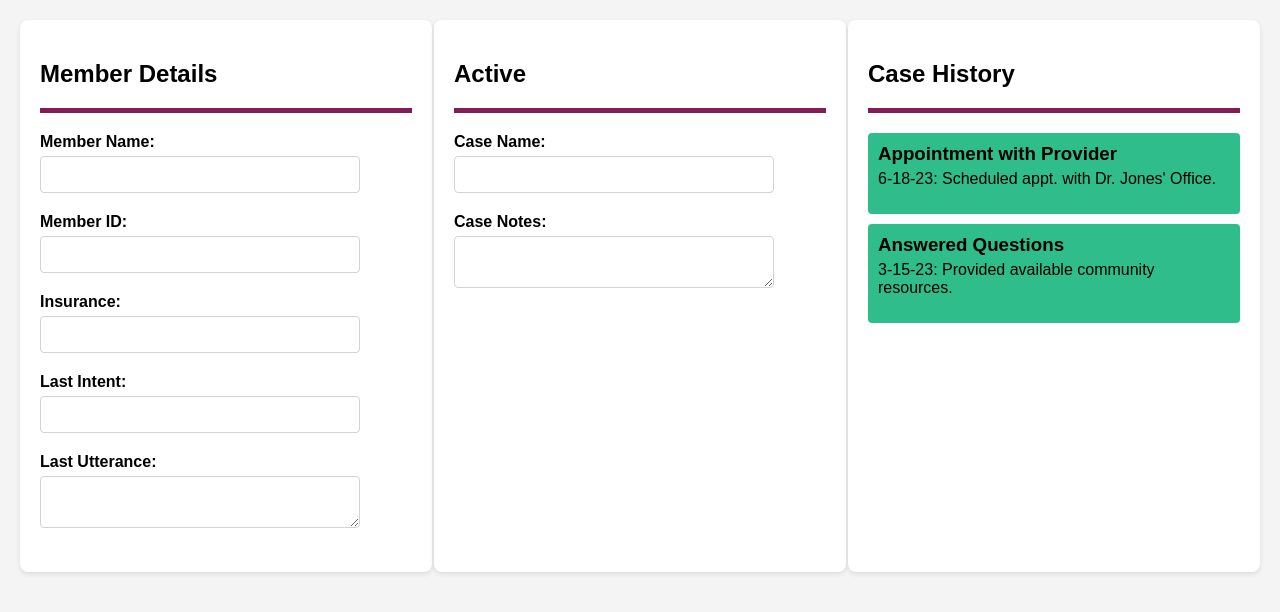
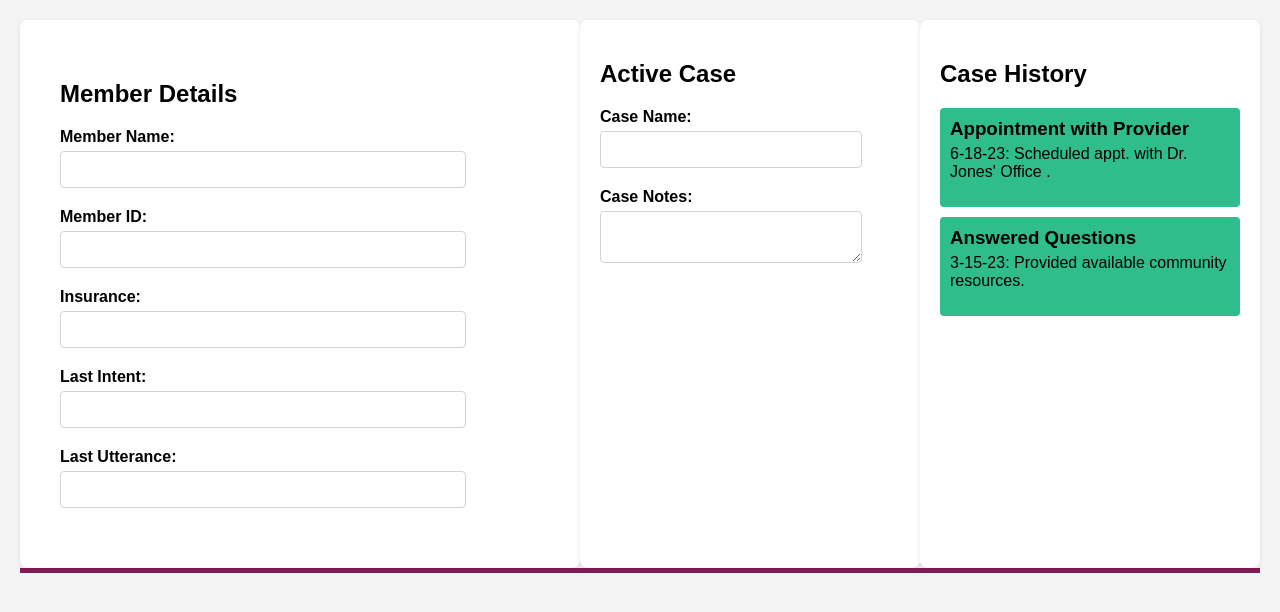
Before and after one commit to stoltenbergpeter/lucet-health, a plain HTML site: page index.html in a window 1280 px wide. Drawn offline with Linux system fonts and the light colour scheme.

Commit message:
Update index.html

```diff
--- a/index.html
+++ b/index.html
@@ -5,10 +5,9 @@
 </head>
 <body>
   <div class="container">
-    <div class="card">
+    <div class="form-card">
       <div class="card-content">
         <h2>Member Details</h2>
-         <div class="header-divider"></div>
         <form>
           <div class="field">
             <label for="text-input">Member Name:</label>
@@ -27,19 +26,15 @@
             <input type="text" id="last-intent" name="last-intent">
           </div>
           <div class="field">
-          <div class="long_field">
-        <label for="textarea">Last Utterance:</label>
-        <textarea id="last-utterance" name="last-utterance"></textarea>
-      </div>
+            <label for="text-input">Last Utterance:</label>
+            <input type="text" id="last-utterance" name="last-utterance">
           </div>
         </form>
       </div>
     </div>
 
     <div class="card">
-      <h2>Active
-      </h2>
-       <div class="header-divider"></div>
+      <h2>Active Case</h2>
       <div class="long_field">
         <label for="text-input">Case Name:</label>
         <input type="text" id="case-name" name="case-name">
@@ -52,11 +47,10 @@
 
     <div class="card">
       <h2>Case History</h2>
-       <div class="header-divider"></div>
       <div class="cases">
         <div class="case active">
           <h3>Appointment with Provider</h3>
-          <p>6-18-23: Scheduled appt. with Dr. Jones' Office.</p>
+          <p>6-18-23: Scheduled appt. with Dr. Jones' Office .</p>
         </div>
         <div class="case active">
           <h3>Answered Questions</h3>
@@ -64,10 +58,24 @@
         </div>
       </div>
     </div>
+  </div>
+   <div class="header-divider"></div>
 
-  </div>
+  <script>
+    // JavaScript function to get query parameter value by name
+    function getQueryParam(name) {
+      const urlParams = new URLSearchParams(window.location.search);
+      return urlParams.get(name);
+    }
 
-
+    // Insert query parameter value into the member-name field
+    const memberNameInput = document.getElementById('member-name');
+    const memberNameQueryParam = getQueryParam('MemberName');
+    if (memberNameQueryParam) {
+      memberNameInput.value = memberNameQueryParam;
+    }
+  </script>
+</body>
 
 </body>
 </html>
```
